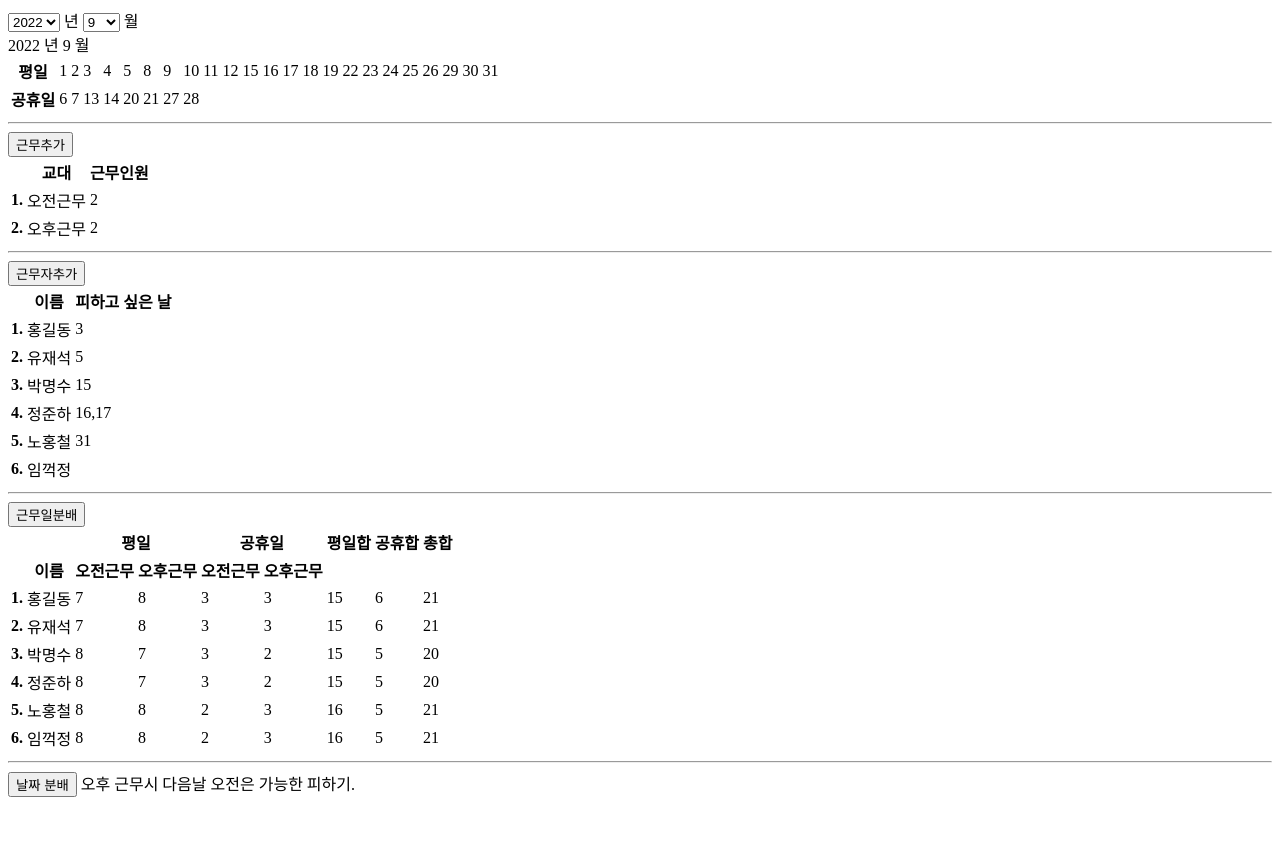
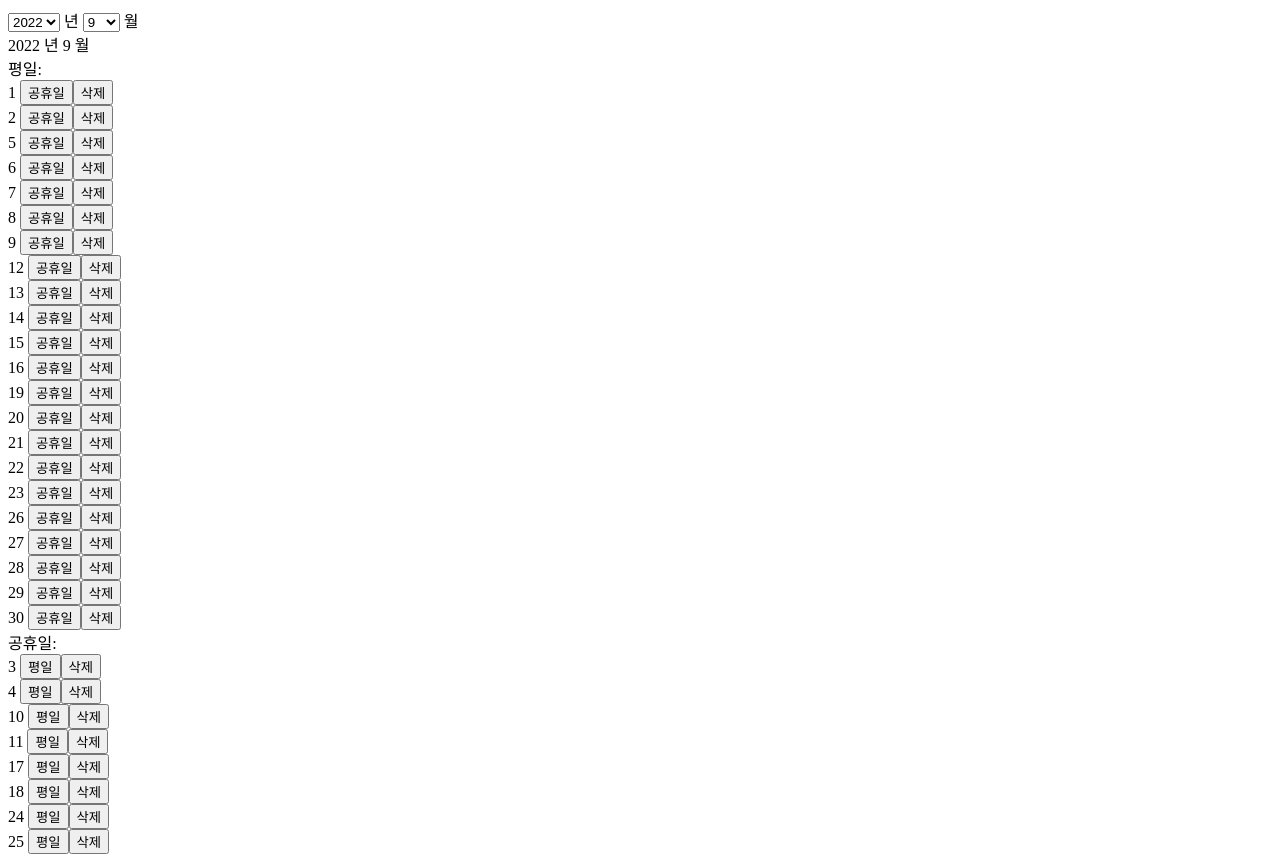
Before and after one commit to woajun/schedule-divider, a Vue app: page / in a window 1280 px wide. Shown: the top 856 px of the page. Before the commit the page ends 805 px from the top, so only its background shows below. Built offline with nearby package versions, Linux system fonts and the light colour scheme.

Commit message:
computed days

```diff
--- a/src/components/SpecifyDate.vue
+++ b/src/components/SpecifyDate.vue
@@ -11,19 +11,29 @@ const month = ref(now.getMonth() + 2);
 
 interface Day {
   date: number,
-  dayOftheWeek: 'mon' | 'tue' | 'wed' | 'thr' | 'fri' | 'sat' | 'sun',
-  holiday: boolean,
+  weekday: string,
+  isHoliday: boolean,
 }
 
-const days = computed(() => {
+const days = computed<Day[]>(() => {
   const lastDay = new Date(year.value, month.value, 0);
-  console.log(lastDay);
-  return '';
+  const length = lastDay.getDate();
+  const result = iterate(length).map((i) => {
+    const aDay = new Date(year.value, month.value - 1, i + 1);
+    const weekday = ['Sun', 'Mon', 'Tue', 'Wed', 'Thu', 'Fri', 'Sat'][aDay.getDay()];
+    const isHoliday = !!(aDay.getDay() === 0 || aDay.getDay() === 6);
+    return {
+      date: aDay.getDate(),
+      weekday,
+      isHoliday,
+
+    };
+  });
+  return result;
 });
 </script>
 <template>
   <div>
-    {{ days }}
     <select v-model="year">
       <option v-for="y in opYears" :key="y" :value="y">
         {{ y }}
@@ -41,48 +51,33 @@ const days = computed(() => {
     {{ year }} 년 {{ month }} 월
   </div>
   <div>
-    <div>
-      <table>
-        <tbody>
-          <tr>
-            <th>평일</th>
-            <td>1</td>
-            <td>2</td>
-            <td>3</td>
-            <td>4</td>
-            <td>5</td>
-            <td>8</td>
-            <td>9</td>
-            <td>10</td>
-            <td>11</td>
-            <td>12</td>
-            <td>15</td>
-            <td>16</td>
-            <td>17</td>
-            <td>18</td>
-            <td>19</td>
-            <td>22</td>
-            <td>23</td>
-            <td>24</td>
-            <td>25</td>
-            <td>26</td>
-            <td>29</td>
-            <td>30</td>
-            <td>31</td>
-          </tr>
-          <tr>
-            <th>공휴일</th>
-            <td>6</td>
-            <td>7</td>
-            <td>13</td>
-            <td>14</td>
-            <td>20</td>
-            <td>21</td>
-            <td>27</td>
-            <td>28</td>
-          </tr>
-        </tbody>
-      </table>
-    </div>
+    <label>
+      평일:
+      <div v-for="day in days" :key="day.date">
+        <div v-if="!day.isHoliday">
+          {{ day.date }}
+          <button>
+            공휴일
+          </button>
+          <button>
+            삭제
+          </button>
+        </div>
+      </div>
+    </label>
+    <label>
+      공휴일:
+      <div v-for="day in days" :key="day.date">
+        <div v-if="day.isHoliday">
+          {{ day.date }}
+          <button>
+            평일
+          </button>
+          <button>
+            삭제
+          </button>
+        </div>
+      </div>
+    </label>
   </div>
 </template>
```
Also changed, not shown: .eslintrc.cjs.
